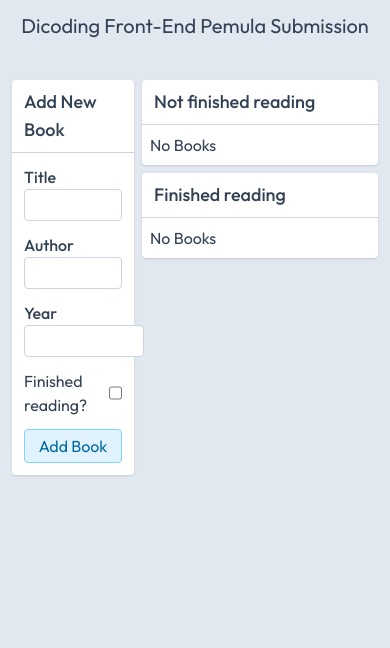
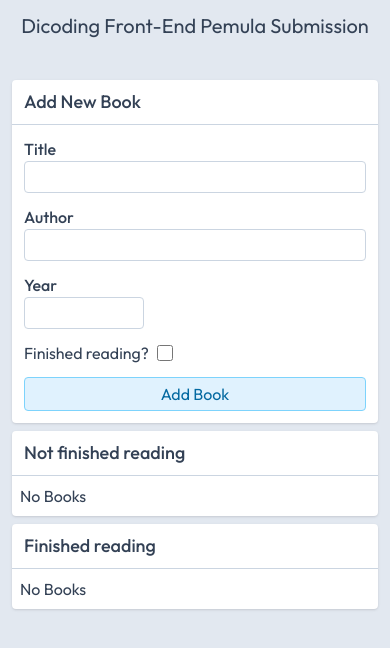
Before and after one commit to roymandev/dicoding-bookshelf-apps-submission, a website: page index.html in a window 390 px wide. Shown: the part 84-732 px from the top of the page. Drawn offline with Linux system fonts and the light colour scheme.

Commit message:
feat: add responsive

```diff
--- a/index.html
+++ b/index.html
@@ -31,9 +31,9 @@
     </header>
     <!-- End Header -->
 
-    <main class="flex max-w-5xl px-3 mx-auto gap-2">
+    <main class="flex max-w-5xl px-3 mx-auto gap-2 flex-col sm:flex-row">
       <!-- New book form -->
-      <aside class="bg-white rounded shadow w-1/3">
+      <aside class="bg-white rounded shadow w-full sm:w-1/3">
         <section>
           <h2 class="py-2 px-3 text-lg font-medium border-b border-slate-300">
             Add New Book
@@ -88,13 +88,13 @@
           </form>
         </section>
       </aside>
-      <div class="w-2/3 space-y-2">
+      <div class="sm:w-2/3 w-full space-y-2">
         <section class="bg-white rounded shadow">
           <h2 class="py-2 px-3 text-lg font-medium border-b border-slate-300">
             Not finished reading
           </h2>
           <ul
-            class="p-2 grid grid-cols-2 gap-2"
+            class="p-2 grid md:grid-cols-2 grid-cols-1 gap-2"
             id="not-finished-bookshelf"
           ></ul>
         </section>
@@ -102,7 +102,10 @@
           <h2 class="py-2 px-3 text-lg font-medium border-b border-slate-300">
             Finished reading
           </h2>
-          <ul class="p-2 grid grid-cols-2 gap-2" id="finished-bookshelf"></ul>
+          <ul
+            class="p-2 grid md:grid-cols-2 grid-cols-1 gap-2"
+            id="finished-bookshelf"
+          ></ul>
         </section>
       </div>
       <!-- End: New book form -->
--- a/tailwind.config.js
+++ b/tailwind.config.js
@@ -3,7 +3,7 @@
 const defaultTheme = require("tailwindcss/defaultTheme");
 
 module.exports = {
-  content: ["./dist/**/*.{html,js}"],
+  content: ["./index.html"],
   theme: {
     extend: {
       fontFamily: {
```
Also changed, not shown: styles/main.css.
